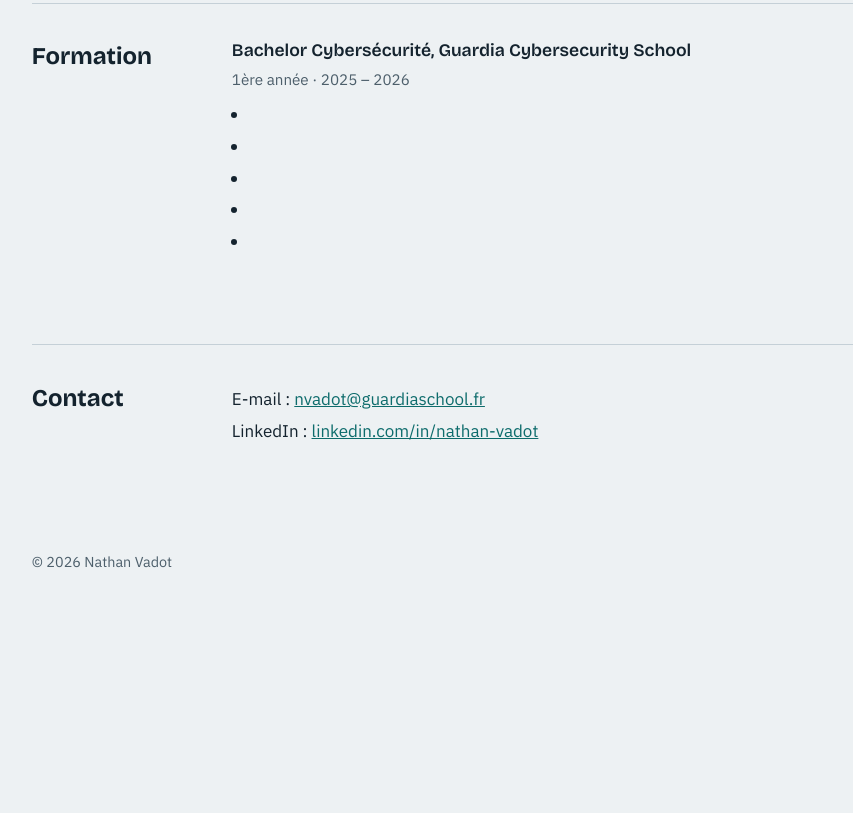
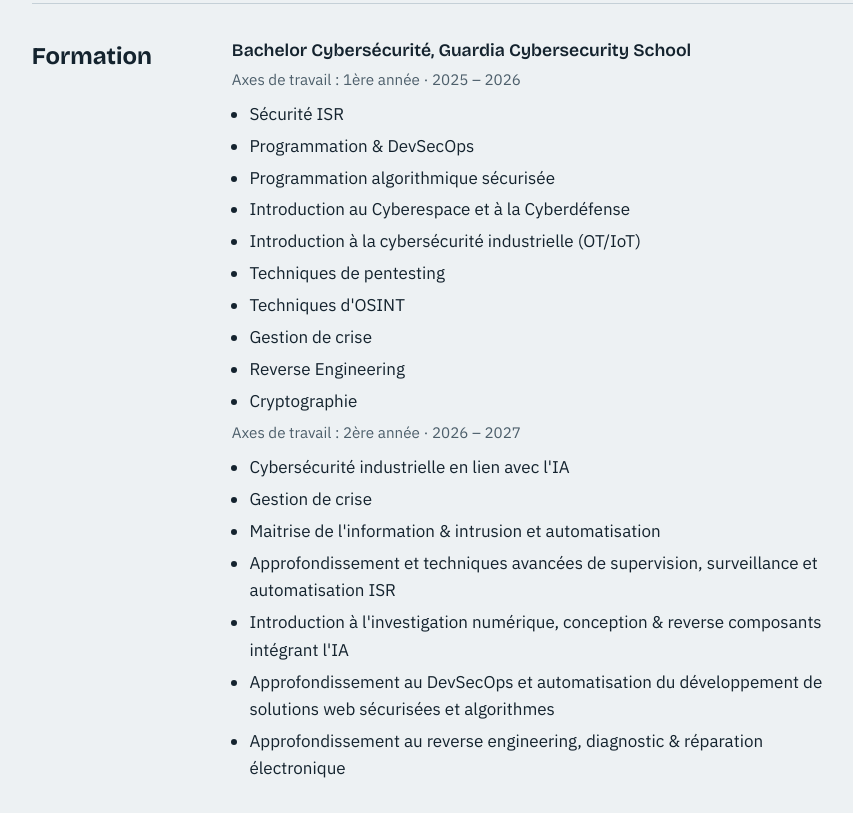
Before and after one commit to nathan-vdt/portfolio, a plain HTML site: page index.html in a window 1280 px wide. Shown: the part 1567-2380 px from the top of the page, without its empty margins (345-1198 px from the left). Before the commit the page ends 2220 px from the top, so only its background shows below. Drawn offline with nearby package versions, Linux system fonts and the light colour scheme.

Commit message:
U4 formations

```diff
--- a/index.html
+++ b/index.html
@@ -59,13 +59,29 @@
 <h2>Formation</h2>
 <div class="entry">
 <h3>Bachelor Cybersécurité, Guardia Cybersecurity School</h3>
-<p class="meta">1ère année · 2025 – 2026</p>
+<p class="meta">Axes de travail : 1ère année · 2025 – 2026</p>
 <ul class="plain">
-<li></li>
-<li></li>
-<li></li>
-<li></li>
-<li></li>
+<li>Sécurité ISR</li>
+<li>Programmation & DevSecOps</li>
+<li>Programmation algorithmique sécurisée</li>
+<li>Introduction au Cyberespace et à la Cyberdéfense</li>
+<li>Introduction à la cybersécurité industrielle (OT/IoT)</li>
+<li>Techniques de pentesting</li>
+<li>Techniques d'OSINT</li>
+<li>Gestion de crise</li>
+<li>Reverse Engineering</li>
+<li>Cryptographie</li>
+</ul>
+
+<p class="meta">Axes de travail : 2ère année · 2026 – 2027</p>
+<ul class="plain">
+<li>Cybersécurité industrielle en lien avec l'IA</li>
+<li>Gestion de crise</li>
+<li>Maitrise de l'information & intrusion et automatisation</li>
+<li>Approfondissement et techniques avancées de supervision, surveillance et automatisation ISR</li>
+<li>Introduction à l'investigation numérique, conception & reverse composants intégrant l'IA</li>
+<li>Approfondissement au DevSecOps et automatisation du développement de solutions web sécurisées et algorithmes</li>
+<li>Approfondissement au reverse engineering, diagnostic & réparation électronique</li>
 </ul>
 </div>
 </section>
```
